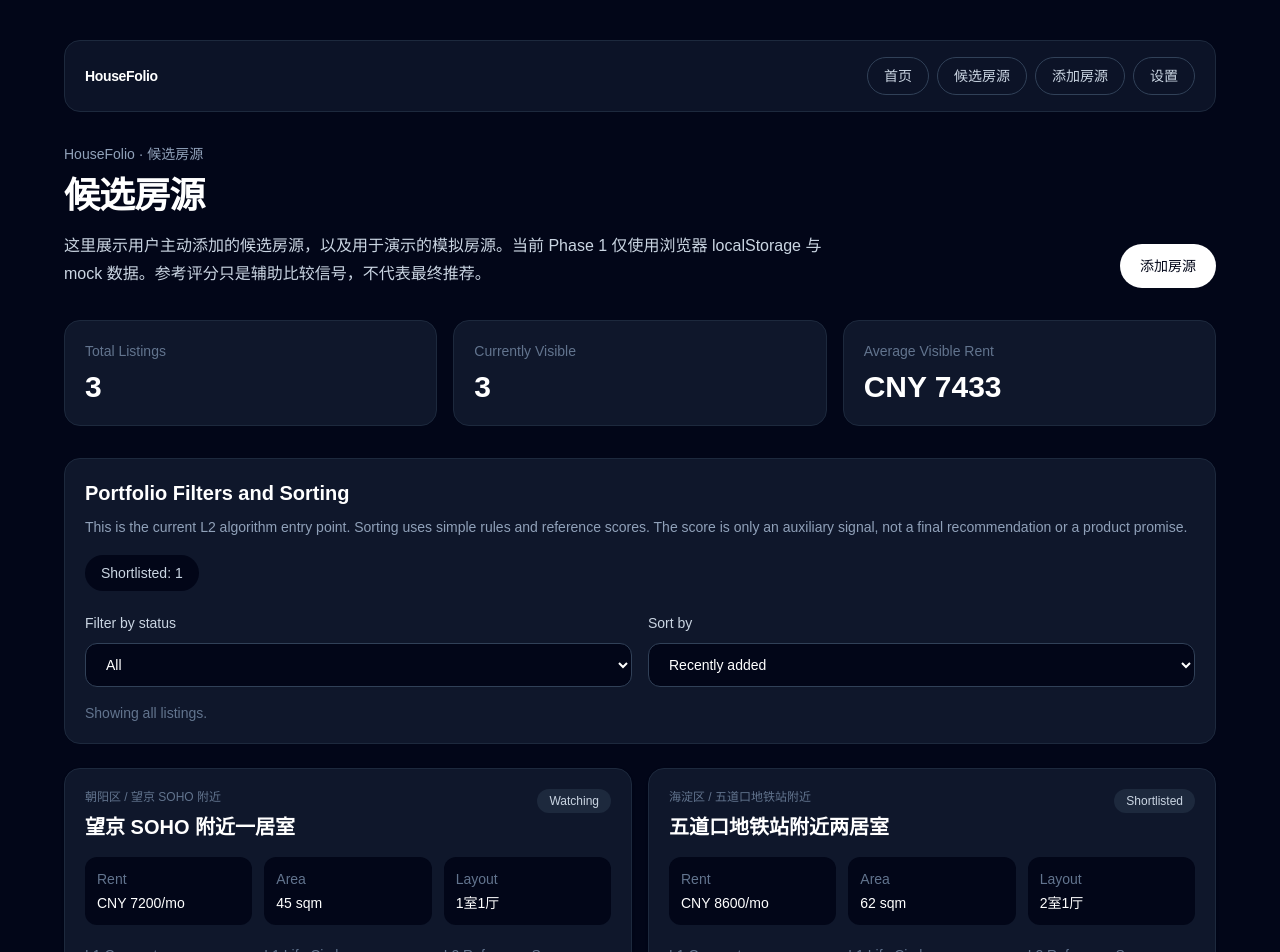
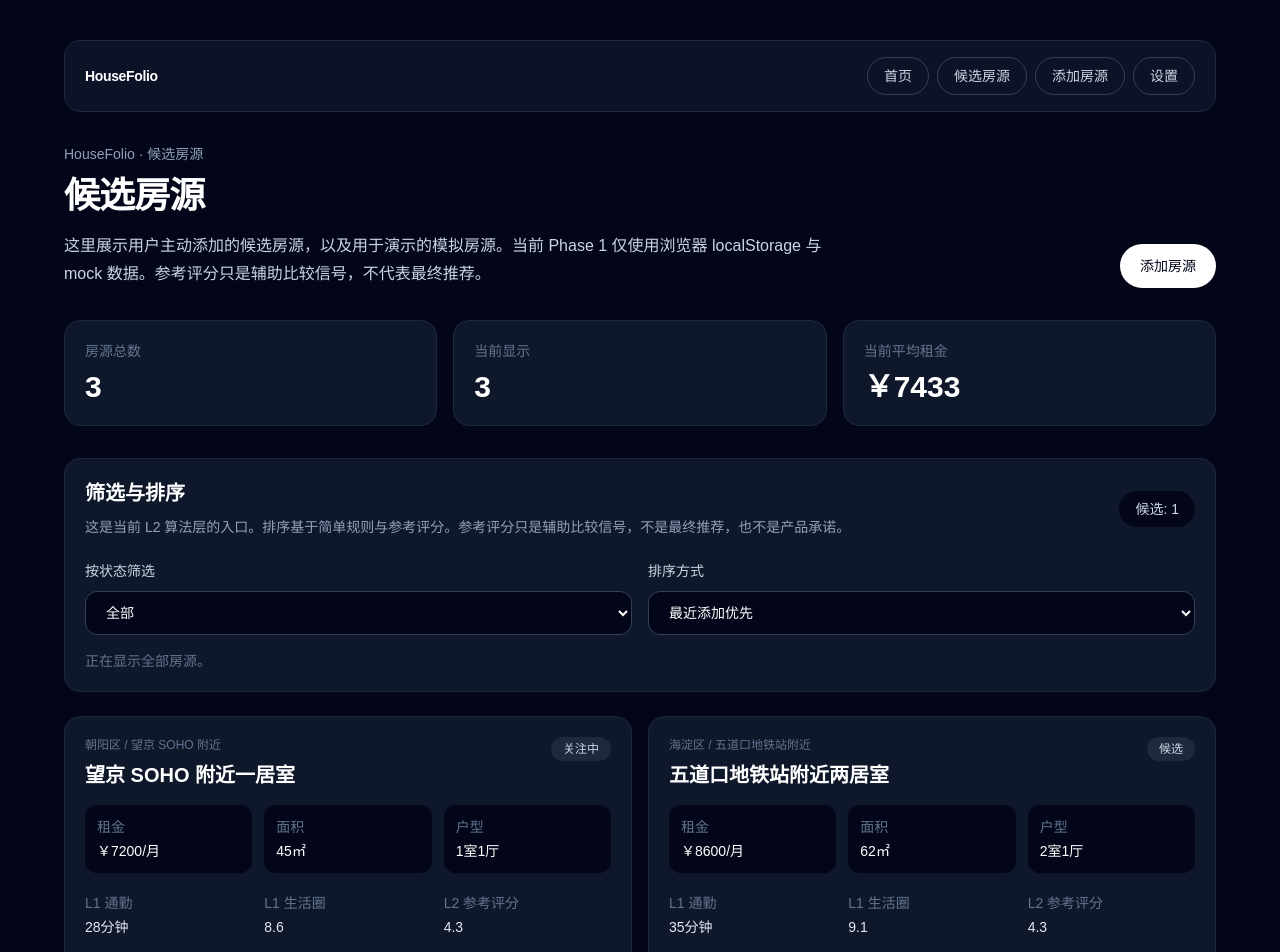
Before and after one commit to Qiu-Jiajun/HouseFolio, a Next.js app: page /portfolio in a window 1280 px wide. Shown: the top 952 px of the page. Built offline with nearby package versions, Linux system fonts and the light colour scheme.

Commit message:
feat: localize portfolio list and cards

```diff
--- a/src/components/listing-card.tsx
+++ b/src/components/listing-card.tsx
@@ -1,19 +1,16 @@
+import { zhCN } from "@/content/zh-cn";
 import type { Listing } from "@/types/listing";
 
 type ListingCardProps = {
   listing: Listing;
 };
 
-const statusText: Record<Listing["status"], string> = {
-  draft: "Draft",
-  watching: "Watching",
-  visited: "Visited",
-  shortlisted: "Shortlisted",
-  rejected: "Rejected",
-};
+const statusText = zhCN.common.listingStatus;
 
 function formatOptionalNumber(value: number | undefined, suffix = "") {
-  return typeof value === "number" ? `${value.toFixed(1)}${suffix}` : "Pending";
+  return typeof value === "number"
+    ? `${value.toFixed(1)}${suffix}`
+    : zhCN.common.pending;
 }
 
 export function ListingCard({ listing }: ListingCardProps) {
@@ -34,40 +31,50 @@ export function ListingCard({ listing }: ListingCardProps) {
 
       <div className="mb-5 grid grid-cols-3 gap-3 text-sm">
         <div className="rounded-xl bg-slate-950 p-3">
-          <p className="text-slate-500">Rent</p>
-          <p className="mt-1 font-medium text-white">CNY {listing.rent}/mo</p>
+          <p className="text-slate-500">{zhCN.listingCard.fields.rent}</p>
+          <p className="mt-1 font-medium text-white">
+            {zhCN.common.currencyCny}
+            {listing.rent}/{zhCN.common.month}
+          </p>
         </div>
 
         <div className="rounded-xl bg-slate-950 p-3">
-          <p className="text-slate-500">Area</p>
-          <p className="mt-1 font-medium text-white">{listing.area} sqm</p>
+          <p className="text-slate-500">{zhCN.listingCard.fields.area}</p>
+          <p className="mt-1 font-medium text-white">
+            {listing.area}
+            {zhCN.common.sqm}
+          </p>
         </div>
 
         <div className="rounded-xl bg-slate-950 p-3">
-          <p className="text-slate-500">Layout</p>
+          <p className="text-slate-500">{zhCN.listingCard.fields.layout}</p>
           <p className="mt-1 font-medium text-white">{listing.layout}</p>
         </div>
       </div>
 
       <div className="mb-5 grid grid-cols-3 gap-3 text-sm">
         <div>
-          <p className="text-slate-500">L1 Commute</p>
+          <p className="text-slate-500">{zhCN.listingCard.fields.commute}</p>
           <p className="mt-1 text-slate-200">
             {typeof listing.commuteMinutes === "number"
-              ? `${listing.commuteMinutes} min`
-              : "Pending"}
+              ? `${listing.commuteMinutes}${zhCN.common.minute}`
+              : zhCN.common.pending}
           </p>
         </div>
 
         <div>
-          <p className="text-slate-500">L1 Life Circle</p>
+          <p className="text-slate-500">
+            {zhCN.listingCard.fields.lifeCircle}
+          </p>
           <p className="mt-1 text-slate-200">
             {formatOptionalNumber(listing.lifeCircleScore)}
           </p>
         </div>
 
         <div>
-          <p className="text-slate-500">L2 Reference Score</p>
+          <p className="text-slate-500">
+            {zhCN.listingCard.fields.referenceScore}
+          </p>
           <p className="mt-1 text-slate-200">
             {formatOptionalNumber(listing.compositeScore)}
           </p>
@@ -75,14 +82,14 @@ export function ListingCard({ listing }: ListingCardProps) {
       </div>
 
       <p className="mb-5 text-xs leading-5 text-slate-500">
-        Reference score is only for auxiliary comparison. It is not a final recommendation.
+        {zhCN.listingCard.referenceScoreNote}
       </p>
 
       <a
         href={`/portfolio/${listing.id}`}
         className="inline-flex rounded-full border border-slate-700 px-4 py-2 text-sm font-medium text-slate-200 hover:bg-slate-800"
       >
-        View details
+        {zhCN.listingCard.actions.viewDetails}
       </a>
     </article>
   );
--- a/src/components/portfolio-list.tsx
+++ b/src/components/portfolio-list.tsx
@@ -2,6 +2,7 @@
 
 import { useEffect, useMemo, useState } from "react";
 import { ListingCard } from "@/components/listing-card";
+import { zhCN } from "@/content/zh-cn";
 import {
   filterListingsByStatus,
   sortListings,
@@ -15,32 +16,29 @@ const statusOptions: {
   value: ListingStatusFilter;
   label: string;
 }[] = [
-  { value: "all", label: "All" },
-  { value: "draft", label: "Draft" },
-  { value: "watching", label: "Watching" },
-  { value: "visited", label: "Visited" },
-  { value: "shortlisted", label: "Shortlisted" },
-  { value: "rejected", label: "Rejected" },
+  { value: "all", label: zhCN.portfolioList.statusOptions.all },
+  { value: "draft", label: zhCN.portfolioList.statusOptions.draft },
+  { value: "watching", label: zhCN.portfolioList.statusOptions.watching },
+  { value: "visited", label: zhCN.portfolioList.statusOptions.visited },
+  { value: "shortlisted", label: zhCN.portfolioList.statusOptions.shortlisted },
+  { value: "rejected", label: zhCN.portfolioList.statusOptions.rejected },
 ];
 
 const sortOptions: {
   value: ListingSortKey;
   label: string;
 }[] = [
-  { value: "createdAtDesc", label: "Recently added" },
-  { value: "rentAsc", label: "Rent: low to high" },
-  { value: "rentDesc", label: "Rent: high to low" },
-  { value: "commuteAsc", label: "Shortest commute" },
-  { value: "scoreDesc", label: "Reference score: high to low" },
+  {
+    value: "createdAtDesc",
+    label: zhCN.portfolioList.sortOptions.createdAtDesc,
+  },
+  { value: "rentAsc", label: zhCN.portfolioList.sortOptions.rentAsc },
+  { value: "rentDesc", label: zhCN.portfolioList.sortOptions.rentDesc },
+  { value: "commuteAsc", label: zhCN.portfolioList.sortOptions.commuteAsc },
+  { value: "scoreDesc", label: zhCN.portfolioList.sortOptions.scoreDesc },
 ];
 
-const statusText: Record<ListingStatus, string> = {
-  draft: "Draft",
-  watching: "Watching",
-  visited: "Visited",
-  shortlisted: "Shortlisted",
-  rejected: "Rejected",
-};
+const statusText: Record<ListingStatus, string> = zhCN.common.listingStatus;
 
 export function PortfolioList() {
   const [listings, setListings] = useState<Listing[]>([]);
@@ -77,18 +75,27 @@ export function PortfolioList() {
     <>
       <div className="mb-8 grid gap-4 md:grid-cols-3">
         <div className="rounded-2xl border border-slate-800 bg-slate-900 p-5">
-          <p className="text-sm text-slate-500">Total Listings</p>
+          <p className="text-sm text-slate-500">
+            {zhCN.portfolioList.stats.totalListings}
+          </p>
           <p className="mt-2 text-3xl font-bold">{listings.length}</p>
         </div>
 
         <div className="rounded-2xl border border-slate-800 bg-slate-900 p-5">
-          <p className="text-sm text-slate-500">Currently Visible</p>
+          <p className="text-sm text-slate-500">
+            {zhCN.portfolioList.stats.currentlyVisible}
+          </p>
           <p className="mt-2 text-3xl font-bold">{visibleListings.length}</p>
         </div>
 
         <div className="rounded-2xl border border-slate-800 bg-slate-900 p-5">
-          <p className="text-sm text-slate-500">Average Visible Rent</p>
-          <p className="mt-2 text-3xl font-bold">CNY {averageVisibleRent}</p>
+          <p className="text-sm text-slate-500">
+            {zhCN.portfolioList.stats.averageVisibleRent}
+          </p>
+          <p className="mt-2 text-3xl font-bold">
+            {zhCN.common.currencyCny}
+            {averageVisibleRent}
+          </p>
         </div>
       </div>
 
@@ -96,23 +103,23 @@ export function PortfolioList() {
         <div className="mb-5 flex flex-wrap items-center justify-between gap-4">
           <div>
             <h2 className="text-xl font-semibold text-white">
-              Portfolio Filters and Sorting
+              {zhCN.portfolioList.controls.title}
             </h2>
             <p className="mt-2 text-sm leading-6 text-slate-400">
-              This is the current L2 algorithm entry point. Sorting uses simple
-              rules and reference scores. The score is only an auxiliary signal,
-              not a final recommendation or a product promise.
+              {zhCN.portfolioList.controls.description}
             </p>
           </div>
 
           <div className="rounded-full bg-slate-950 px-4 py-2 text-sm text-slate-300">
-            Shortlisted: {shortlistedCount}
+            {zhCN.portfolioList.controls.shortlisted}: {shortlistedCount}
           </div>
         </div>
 
         <div className="grid gap-4 md:grid-cols-2">
           <label className="block">
-            <span className="text-sm text-slate-300">Filter by status</span>
+            <span className="text-sm text-slate-300">
+              {zhCN.portfolioList.controls.filterByStatus}
+            </span>
             <select
               value={statusFilter}
               onChange={(event) =>
@@ -129,7 +136,9 @@ export function PortfolioList() {
           </label>
 
           <label className="block">
-            <span className="text-sm text-slate-300">Sort by</span>
+            <span className="text-sm text-slate-300">
+              {zhCN.portfolioList.controls.sortBy}
+            </span>
             <select
               value={sortKey}
               onChange={(event) =>
@@ -148,20 +157,24 @@ export function PortfolioList() {
 
         {statusFilter !== "all" ? (
           <p className="mt-4 text-sm text-slate-500">
-            Showing listings with status: {statusText[statusFilter]}.
+            {zhCN.portfolioList.controls.showingStatusPrefix}
+            “{statusText[statusFilter]}”
+            {zhCN.portfolioList.controls.showingStatusSuffix}
           </p>
         ) : (
           <p className="mt-4 text-sm text-slate-500">
-            Showing all listings.
+            {zhCN.portfolioList.controls.showingAll}
           </p>
         )}
       </div>
 
       {visibleListings.length === 0 ? (
         <div className="rounded-2xl border border-slate-800 bg-slate-900 p-8 text-center">
-          <h2 className="text-2xl font-semibold text-white">No matching listings</h2>
+          <h2 className="text-2xl font-semibold text-white">
+            {zhCN.portfolioList.empty.title}
+          </h2>
           <p className="mt-3 text-sm text-slate-400">
-            Try changing the filter, or update listing status on the detail page.
+            {zhCN.portfolioList.empty.description}
           </p>
         </div>
       ) : (
--- a/src/content/zh-cn.ts
+++ b/src/content/zh-cn.ts
@@ -1,4 +1,19 @@
 export const zhCN = {
+  common: {
+    pending: "待补充",
+    currencyCny: "￥",
+    month: "月",
+    sqm: "㎡",
+    minute: "分钟",
+    listingStatus: {
+      draft: "草稿",
+      watching: "关注中",
+      visited: "已看房",
+      shortlisted: "候选",
+      rejected: "已排除",
+    },
+  },
+
   nav: {
     brand: "HouseFolio",
     home: "首页",
@@ -61,6 +76,60 @@ export const zhCN = {
     },
   },
 
+  portfolioList: {
+    stats: {
+      totalListings: "房源总数",
+      currentlyVisible: "当前显示",
+      averageVisibleRent: "当前平均租金",
+    },
+    controls: {
+      title: "筛选与排序",
+      description:
+        "这是当前 L2 算法层的入口。排序基于简单规则与参考评分。参考评分只是辅助比较信号，不是最终推荐，也不是产品承诺。",
+      shortlisted: "候选",
+      filterByStatus: "按状态筛选",
+      sortBy: "排序方式",
+      showingAll: "正在显示全部房源。",
+      showingStatusPrefix: "正在显示状态为",
+      showingStatusSuffix: "的房源。",
+    },
+    statusOptions: {
+      all: "全部",
+      draft: "草稿",
+      watching: "关注中",
+      visited: "已看房",
+      shortlisted: "候选",
+      rejected: "已排除",
+    },
+    sortOptions: {
+      createdAtDesc: "最近添加优先",
+      rentAsc: "租金从低到高",
+      rentDesc: "租金从高到低",
+      commuteAsc: "通勤时间最短",
+      scoreDesc: "参考评分从高到低",
+    },
+    empty: {
+      title: "没有匹配的房源",
+      description: "可以尝试切换筛选条件，或在详情页更新房源状态。",
+    },
+  },
+
+  listingCard: {
+    fields: {
+      rent: "租金",
+      area: "面积",
+      layout: "户型",
+      commute: "L1 通勤",
+      lifeCircle: "L1 生活圈",
+      referenceScore: "L2 参考评分",
+    },
+    referenceScoreNote:
+      "参考评分仅用于辅助比较，不代表最终推荐，也不替用户做决定。",
+    actions: {
+      viewDetails: "查看详情",
+    },
+  },
+
   listingDetail: {
     actions: {
       backToPortfolio: "返回候选房源",
```
